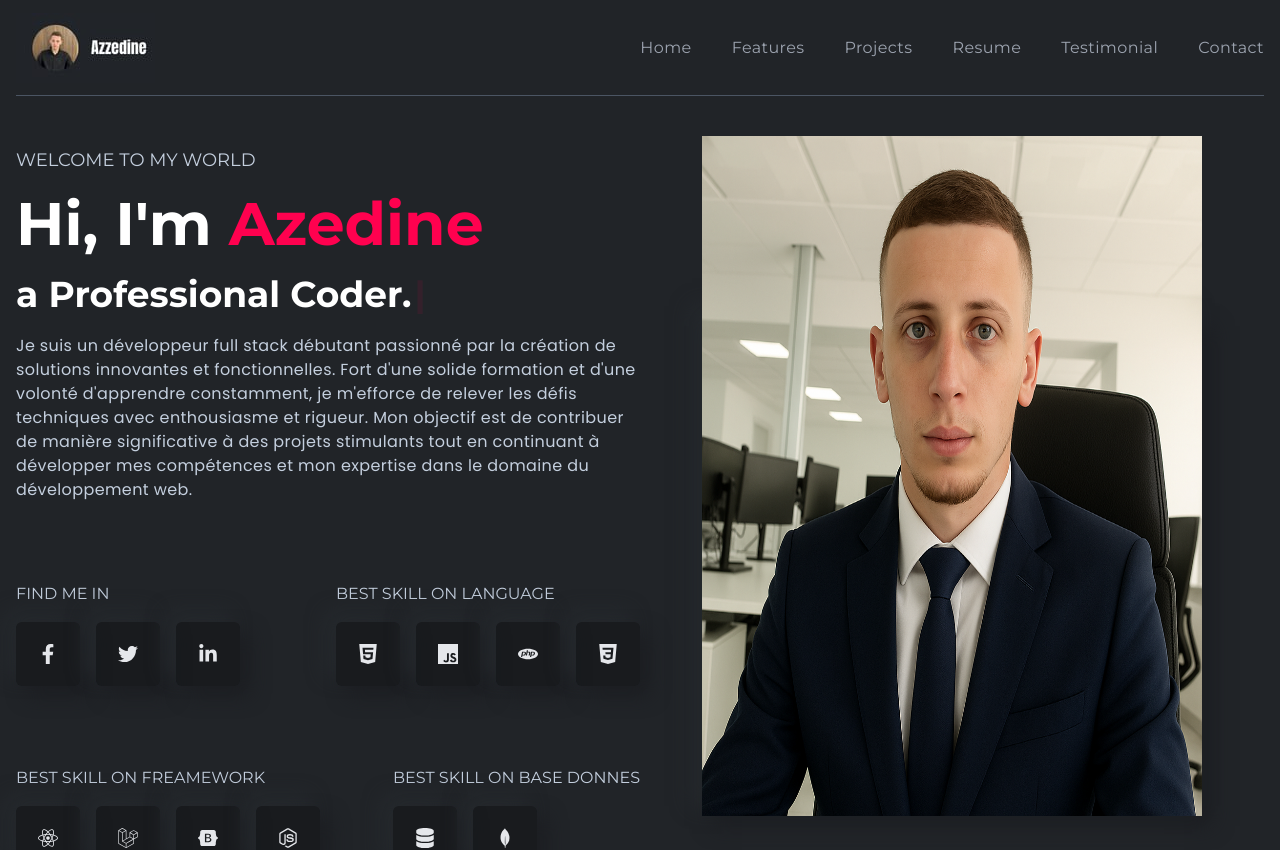
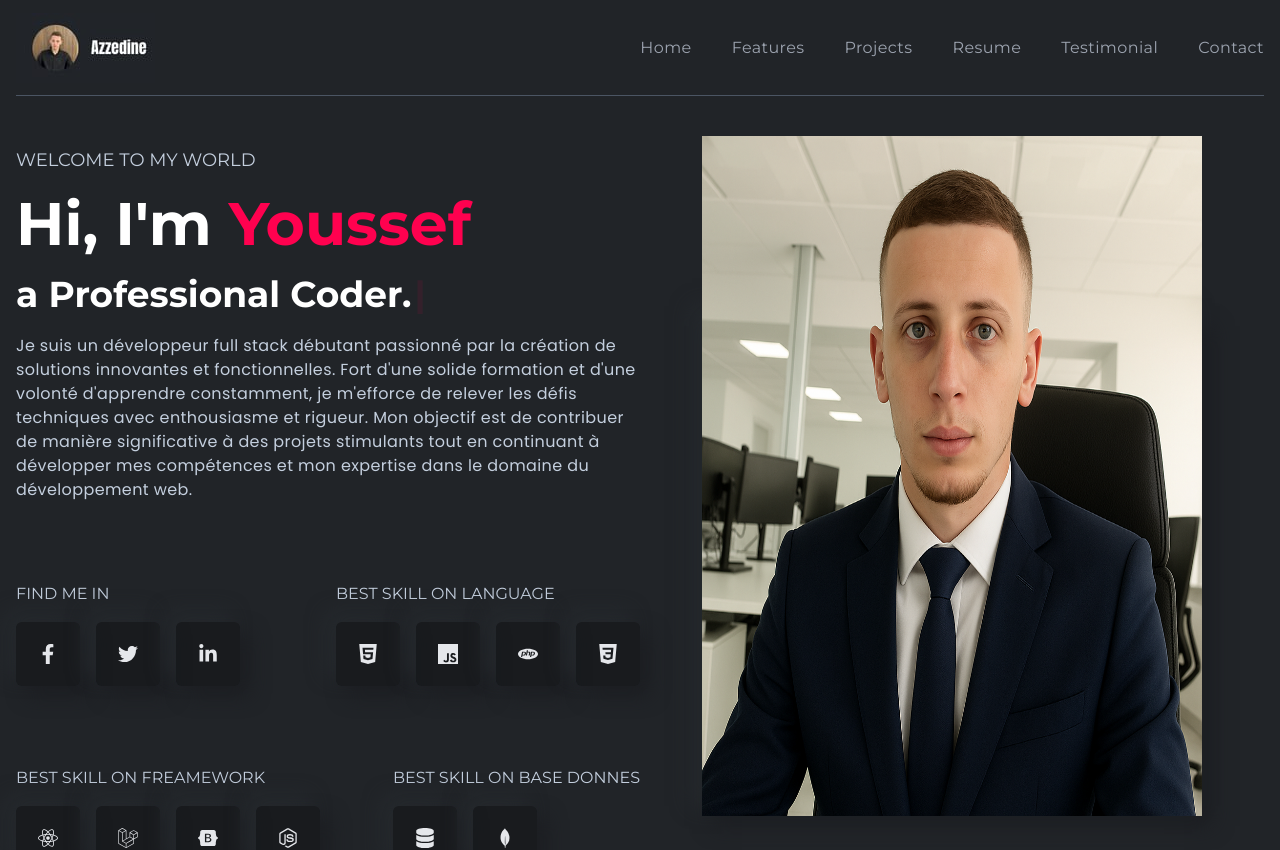
Before and after one commit to Azedize/portfolio, a React (Create React App) app: page / in a window 1280 px wide. Shown: the top 850 px of the page. Built offline with nearby package versions, Linux system fonts and the light colour scheme.

Commit message:
Update LeftBanner.js

```diff
--- a/src/components/banner/LeftBanner.js
+++ b/src/components/banner/LeftBanner.js
@@ -16,7 +16,7 @@ const LeftBanner = () => {
       <div className="flex flex-col gap-5">
         <h4 className="text-lg font-normal ">WELCOME TO MY WORLD</h4>
         <h1 className="text-6xl font-bold text-white">
-          Hi, I'm <span className="capitalize text-designColor">Azedine </span>
+          Hi, I'm <span className="capitalize text-designColor">youssef </span>
         </h1>
         <h2 className="text-4xl font-bold text-white">
           a <span>{text}</span>
```
